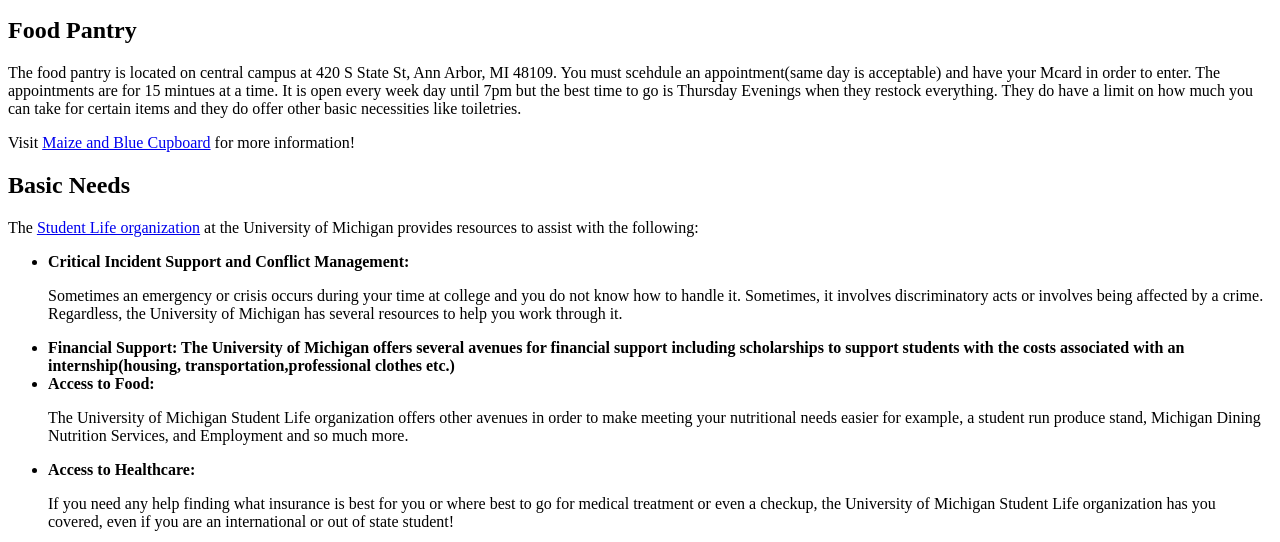
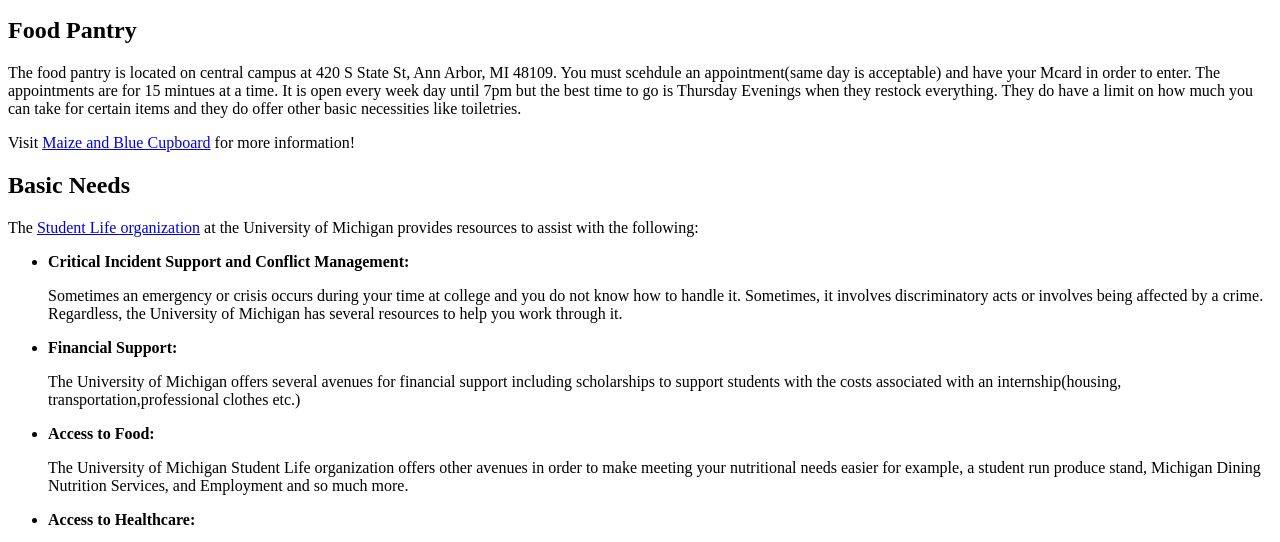
Before and after one commit to angelamatta12/client_project_w25, a plain HTML site: page page_3.html in a window 1280 px wide. Shown: the part 215-757 px from the top of the page. Drawn offline with Linux system fonts and the light colour scheme.

Commit message:
Update page_3.html

```diff
--- a/page_3.html
+++ b/page_3.html
@@ -40,9 +40,11 @@
                     <li><strong>Critical Incident Support and Conflict Management: </strong><p>Sometimes an emergency or crisis occurs during your time at college and you do not know how to handle it.
                         Sometimes, it involves discriminatory acts or involves being affected by a crime. Regardless, the University of Michigan has several resources to help you work through it.
                     </p></li>
-                    <li><strong>Financial Support: The University of Michigan offers several avenues for financial support including scholarships to support students
-                        with the costs associated with an internship(housing, transportation,professional clothes etc.)
-                    </strong></li>
+                    <li><strong>Financial Support:
+                    </strong>
+                    <p> The University of Michigan offers several avenues for financial support including scholarships to support students
+                        with the costs associated with an internship(housing, transportation,professional clothes etc.)</p>
+                    </li>
                     <li><strong>Access to Food:
                     </strong>
                     <p>The University of Michigan Student Life organization offers other avenues in order to make meeting your nutritional needs easier for example, a
```
